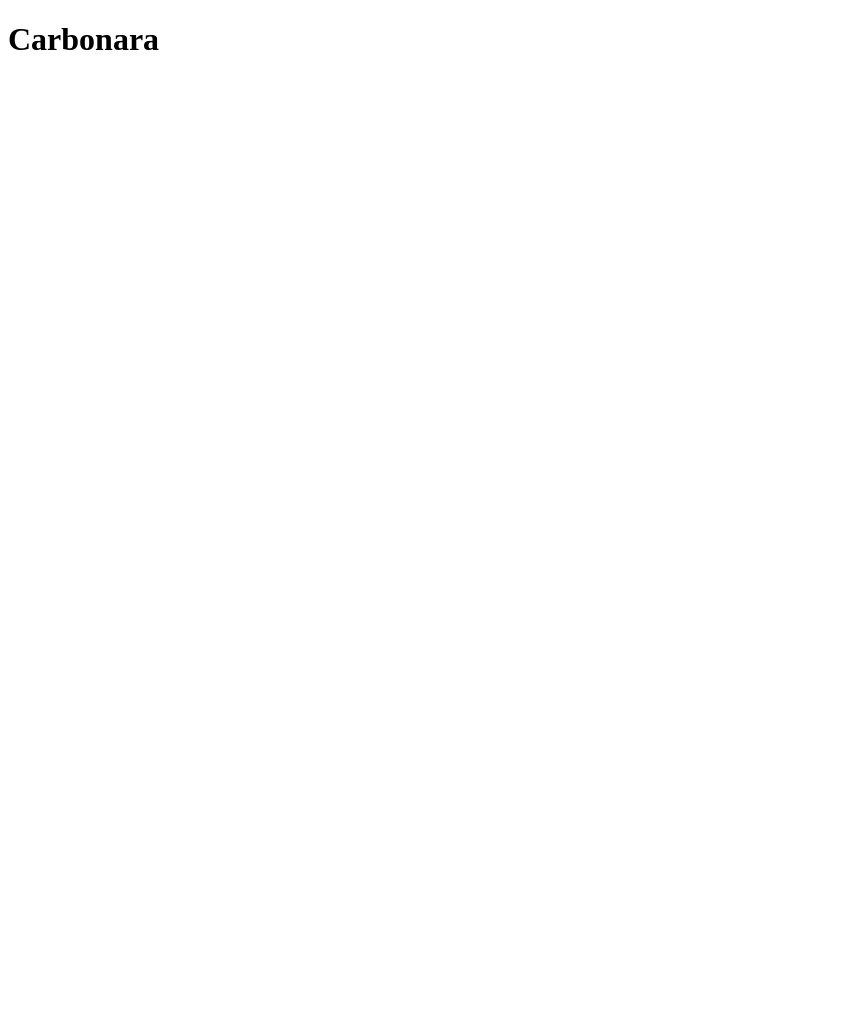
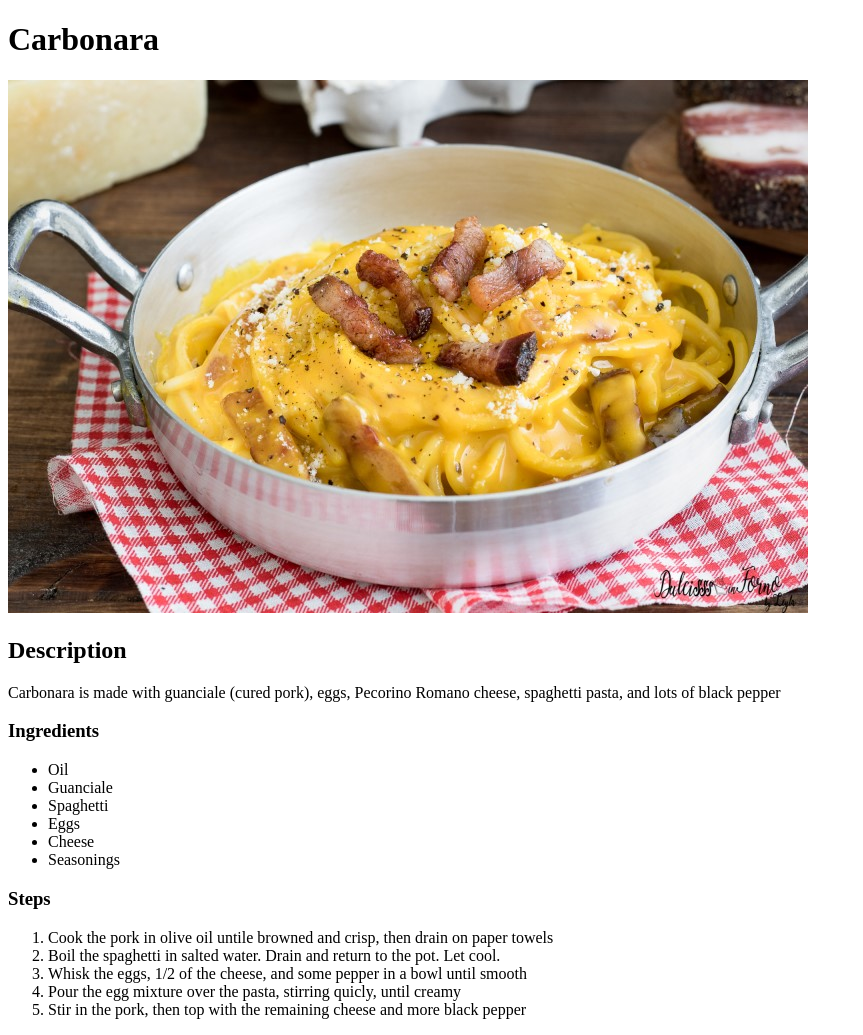
Before and after one commit to govyadino/odin-recipes, a plain HTML site: page recipes/carbonara.html in a window 1280 px wide. Shown: the whole page, without its empty margins (0-863 px from the left). Before the commit the page ends 800 px from the top, so only its background shows below. Drawn offline with Linux system fonts and the light colour scheme.

Commit message:
Added a image of a carbonara Modified the index page
Added the carbonara page link
Modified the recipe site of carbonara

```diff
--- a/recipes/carbonara.html
+++ b/recipes/carbonara.html
@@ -7,5 +7,33 @@
 
     <body>
         <h1>Carbonara</h1>
+
+        <img src="../images/carbonara.jpg" alt="Carbonara photo">
+
+        <h2>Description</h2>
+
+        <p>Carbonara is made with guanciale (cured pork), eggs, Pecorino Romano cheese, spaghetti pasta, and lots of black pepper</p>
+
+        <h3>Ingredients</h3>
+
+        <ul>
+            <li>Oil</li>
+            <li>Guanciale</li>
+            <li>Spaghetti</li>
+            <li>Eggs</li>
+            <li>Cheese</li>
+            <li>Seasonings</li>
+        </ul>
+
+        <h3>Steps</h3>
+
+        <ol>
+            <li>Cook the pork in olive oil untile browned and crisp, then drain on paper towels</li>
+            <li>Boil the spaghetti in salted water. Drain and return to the pot. Let cool.</li>
+            <li>Whisk the eggs, 1/2 of the cheese, and some pepper in a bowl until smooth</li>
+            <li>Pour the egg mixture over the pasta, stirring quicly, until creamy</li>
+            <li>Stir in the pork, then top with the remaining cheese and more black pepper</li>
+        </ol>
+
     </body>
 </html>
```
Also changed, not shown: index.html (+1 -1 lines), images/carbonara.jpg (added).
